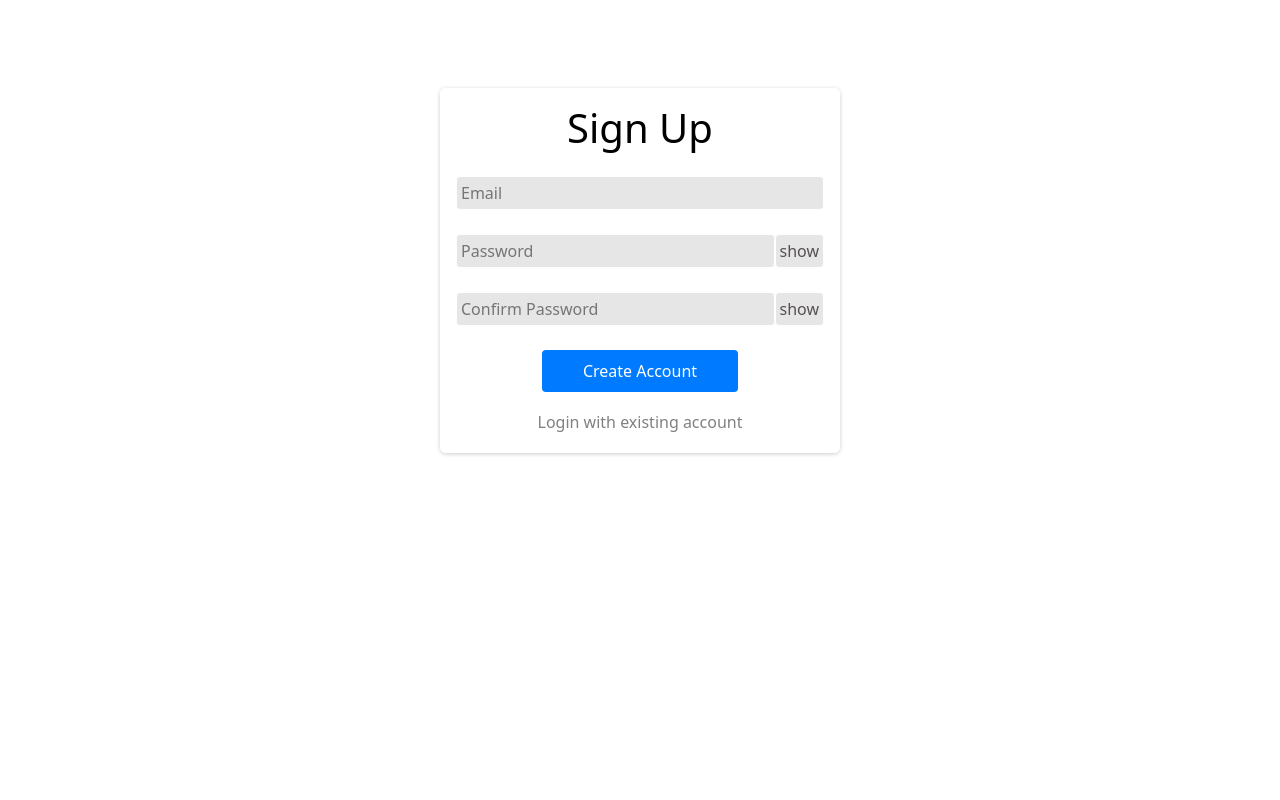
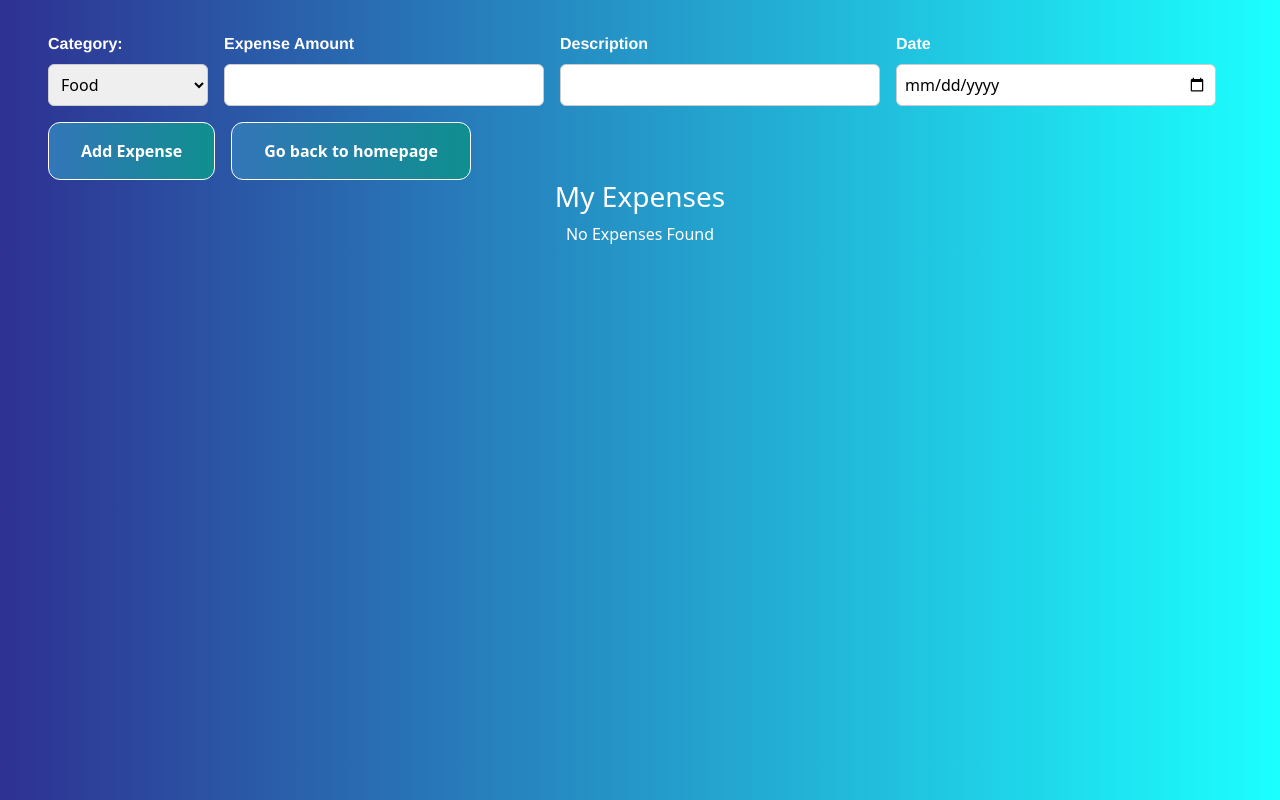
Before and after one commit to iamASR27/ExpenseTracker, a React (Create React App) app: page /expenses in a window 1280 px wide. Before the commit this address led to /login. Built offline with nearby package versions, Linux system fonts and the light colour scheme; sample sign-in values are in the browser's storage.

Commit message:
added ex[pense form

```diff
--- a/src/App.js
+++ b/src/App.js
@@ -7,6 +7,7 @@ import AuthContext from "./store/auth-context";
 import UpdateProfilePage from "./components/Pages/UpdateProfilePage";
 import CheckProfile from "./components/Pages/CheckProfile";
 import ForgotPassword from "./components/Login/ForgotPassword";
+import NewExpense from "./components/NewExpense/NewExpense";
 
 function App() {
   const authCtx = useContext(AuthContext);
@@ -20,6 +21,7 @@ function App() {
         {authCtx.isLoggedIn && <Route path="/home" exact component={HomePage} />}
         {authCtx.isLoggedIn && <Route path="/updateProfile" component={UpdateProfilePage} />}
         {authCtx.isLoggedIn && <Route path="/checkProfile" component={CheckProfile} />}
+        {authCtx.isLoggedIn && <Route path="/expenses" component={NewExpense} />}
         <Route path="/forgot-password" component={ForgotPassword} />
         <Redirect from="/" to="/login" />
       </Switch>
--- /dev/null
+++ b/src/components/NewExpense/ExpenseForm.js
@@ -0,0 +1,83 @@
+import React, {useState} from "react";
+import styles from "./ExpenseForm.module.css";
+
+const ExpenseForm = (props) => {
+
+    const [userInput, setUserInput] = useState({
+        amount: "",
+        description: "",
+        date: "",
+        category: "Food",
+    })
+
+    const handleInputChange = (e) => {
+      const { name, value } = e.target;
+      setUserInput((prevData) => ({
+        ...prevData,
+        [name]: value,
+      }));
+    };
+
+    const submitHandler = (event) => {
+      event.preventDefault();
+
+      const expenseData = {
+        category: userInput.category,
+        amount: +userInput.amount,
+        date: new Date(userInput.date),
+        description: userInput.description,
+      };
+      //console.log(expenseData);
+      props.onSaveExpenseData(expenseData);
+
+
+      setUserInput({
+        amount: "",
+        description: "",
+        date: "",
+        category: "Food",
+      });
+    };
+
+  return (
+    <form onSubmit={submitHandler}>
+      <div className={styles["expense-form"]}>
+        <div className={styles["expense-form-input"]}>
+        <label htmlFor="category">Category:</label>
+              <select
+                id="category"
+                name="category"
+                value={userInput.category}
+                onChange={handleInputChange}
+              >
+                <option value="Food">Food</option>
+                <option value="Petrol">Petrol</option>
+                <option value="Salary">Salary</option>
+                <option value="Grocery">Grocery</option>
+                <option value="Movies">Movies</option>
+
+              </select>
+        </div>
+        <div className={styles["expense-form-input"]}>
+          <label>Expense Amount</label>
+          <input type="number" min="1" step="1" value={userInput.amount} name="amount" onChange={handleInputChange} required />
+        </div>
+        <div className={styles["expense-form-input"]}>
+          <label>Description</label>
+          <input type="text" value={userInput.description} name="description" onChange={handleInputChange} required />
+        </div>
+        <div className={styles["expense-form-input"]}>
+          <label>Date</label>
+          <input type="date" min="2019-01-01"  value={userInput.date} name="date" onChange={handleInputChange} required />
+        </div>
+      </div>
+      <div className={styles["expense-submit"]}>
+        <button type="submit">Add Expense</button>
+        {/* <button type="button" onClick={props.onCancel}>Cancel</button> */}
+        <button type="button" onClick={props.onGoBack}>Go back to homepage</button>
+      </div>
+    </form>
+  );
+};
+
+export default ExpenseForm;
--- /dev/null
+++ b/src/components/NewExpense/ExpenseForm.module.css
@@ -0,0 +1,39 @@
+.expense-form {
+  display: flex;
+  flex-wrap: wrap;
+  gap: 1rem;
+  text-align: left;
+  margin: 1rem 1rem 1rem 2rem;
+}
+
+.expense-form-input label {
+  font-weight: bold;
+  margin-bottom: 0.5rem;
+  display: block;
+  color: white;
+  font-family: 'Franklin Gothic Medium', 'Arial Narrow', Arial, sans-serif;
+}
+
+.expense-form-input input {
+  font: inherit;
+  padding: 0.5rem;
+  border-radius: 6px;
+  border: 1px solid #ccc;
+  width: 20rem;
+  max-width: 100%;
+}
+
+.expense-form-input select {
+  font: inherit;
+  padding: 0.5rem;
+  border-radius: 6px;
+  border: 1px solid #ccc;
+  width: 10rem;
+  max-width: 100%;
+}
+
+.expense-submit {
+  text-align: left;
+  margin-left: 2rem;
+  font-weight: 600;
+}
--- /dev/null
+++ b/src/components/NewExpense/NewExpense.js
@@ -0,0 +1,69 @@
+import React, { useState } from "react";
+import styles from "./NewExpense.module.css";
+import ExpenseForm from "./ExpenseForm";
+import { useHistory } from "react-router-dom";
+
+const NewExpense = (props) => {
+  const history = useHistory();
+  // const [showForm, setShowForm] = useState(false);
+  const [expenses, setExpenses] = useState([]);
+
+  const saveExpenseDataHandler = (enteredExpenseData) => {
+    const expenseData = {
+      ...enteredExpenseData,
+      id: Math.random().toString(),
+    };
+    //console.log(expenseData);
+    // props.onAddExpense(expenseData);
+    setExpenses((prevExpenses) => [...prevExpenses, expenseData]);
+    // setShowForm(false);
+  };
+
+  const goBackToHomeHandler = () => {
+    history.replace("/home");
+  };
+
+  // const showFormHandler = () => {
+  //   setShowForm(true);
+  // };
+
+  // const collapseFormHandler = () => {
+  //   setShowForm(false);
+  // };
+
+  return (
+    <div className={styles["new-expense"]}>
+      {/* {!showForm && <button onClick={showFormHandler}>Add New Expense</button>} */}
+        <>
+          <ExpenseForm
+            onSaveExpenseData={saveExpenseDataHandler}
+            // onCancel={collapseFormHandler}
+            onGoBack={goBackToHomeHandler}
+          />
+          <div className={styles["expenses-list"]}>
+            <h3 style={{color: "white"}}>My Expenses</h3>
+            {expenses.length === 0 ? (
+              <p style={{color: "white"}}>No Expenses Found</p>
+            ) : (
+              <ul>
+                {expenses.map((expense) => (
+                  <div className={styles.list}>
+                  <li key={expense.id}>
+                    <div className={styles.expenseList}>
+                    <div>{expense.date.toLocaleDateString()}</div>
+                    <div><h4>{expense.category}</h4></div>
+                    <div>{expense.description}</div>
+                    <div>Rs. {expense.amount}</div>
+                    </div>
+                  </li>
+                  </div>
+                ))}
+              </ul>
+            )}
+          </div>
+        </>
+    </div>
+  );
+};
+
+export default NewExpense;
--- /dev/null
+++ b/src/components/NewExpense/NewExpense.module.css
@@ -0,0 +1,54 @@
+.new-expense {
+  background: linear-gradient(to right, #2e3192, #1bffff);
+  padding: 1rem;
+  /* margin: 2rem auto; */
+  width: 100vw;
+  height: 100vh;
+  /* max-width: 95%; */
+  /* border-radius: 12px; */
+  text-align: center;
+  /* box-shadow: 0 1px 8px rgba(0, 0, 0, 0.25); */
+}
+
+.new-expense button {
+  font: inherit;
+  cursor: pointer;
+  padding: 1rem 2rem;
+  border: 0.5px solid white;
+  background: linear-gradient(to right, #3376b9, #0f8f8f);
+  color: white;
+  border-radius: 12px;
+  margin-right: 1rem;
+}
+
+.new-expense button:hover,
+.new-expense button:active {
+  background: linear-gradient(to right, #3b8ddf, #26cccc);
+  /* border-color: #3b72e9; */
+  border-color: white;
+}
+
+.new-expense button.alternative {
+  color: #220131;
+  border-color: transparent;
+  background-color: transparent;
+}
+
+.new-expense button.alternative:hover,
+.new-expense button.alternative:active {
+  background-color: #ddb3f8;
+}
+
+.list {
+  list-style-type: none;
+}
+.expenseList {
+  display: flex;
+  justify-content: space-between;
+  align-items: center;
+  list-style-type: none;
+  background: #8cebeb;
+  margin-bottom: 1rem;
+  border-radius: 6px;
+  padding: 0.5rem;
+}
--- a/src/components/Pages/HomePage.js
+++ b/src/components/Pages/HomePage.js
@@ -2,8 +2,10 @@ import React, { useContext, useEffect, useState } from "react";
 import { Link } from "react-router-dom";
 import AuthContext from "../../store/auth-context";
 import styles from "./HomePage.module.css";
+import { useHistory } from "react-router-dom";
 
 const HomePage = () => {
+  const history = useHistory();
   const authCtx = useContext(AuthContext);
   const [loading, setLoading] = useState(true);
   // console.log(authCtx.profileLink);
@@ -62,6 +64,10 @@ const HomePage = () => {
     authCtx.logout();
   }
 
+  const manageExpenseHandler = () => {
+    history.replace("/expenses");
+  };
+
   return (
     <>
     <div className={styles.home}>
@@ -86,9 +92,12 @@ const HomePage = () => {
           </i>
         </div>
       )}
+      <div className={styles.home_buttons}>
       <button className={styles.verify} onClick={verifyEmailHandler}>
         <i>Click here verify your email-id</i>
       </button>
+      <button className={styles.expenses} onClick={manageExpenseHandler}><i>Manage your expenses</i></button>
+      </div>
       </div>
     </>
   );
--- a/src/components/Pages/HomePage.module.css
+++ b/src/components/Pages/HomePage.module.css
@@ -17,7 +17,7 @@
 
 
 .logout:hover {
-    background-color: rgb(114, 97, 212);
+    background-color: rgb(43, 43, 211);;
 }
 
 .verify {
@@ -28,5 +28,23 @@
 }
 
 .verify:hover {
-    background-color: rgb(103, 103, 212);
+    background-color: rgb(43, 43, 211);;
 }
+
+.expenses {
+    margin-top: 1rem;
+    color: white;
+    background-color: darkblue;
+    border-radius: 4px;
+}
+
+.expenses:hover {
+    background-color: rgb(43, 43, 211);
+}
+
+.home_buttons {
+    display: flex;
+    flex-direction: column;
+    justify-content: flex-start;
+    align-items: flex-start;
+}
```
